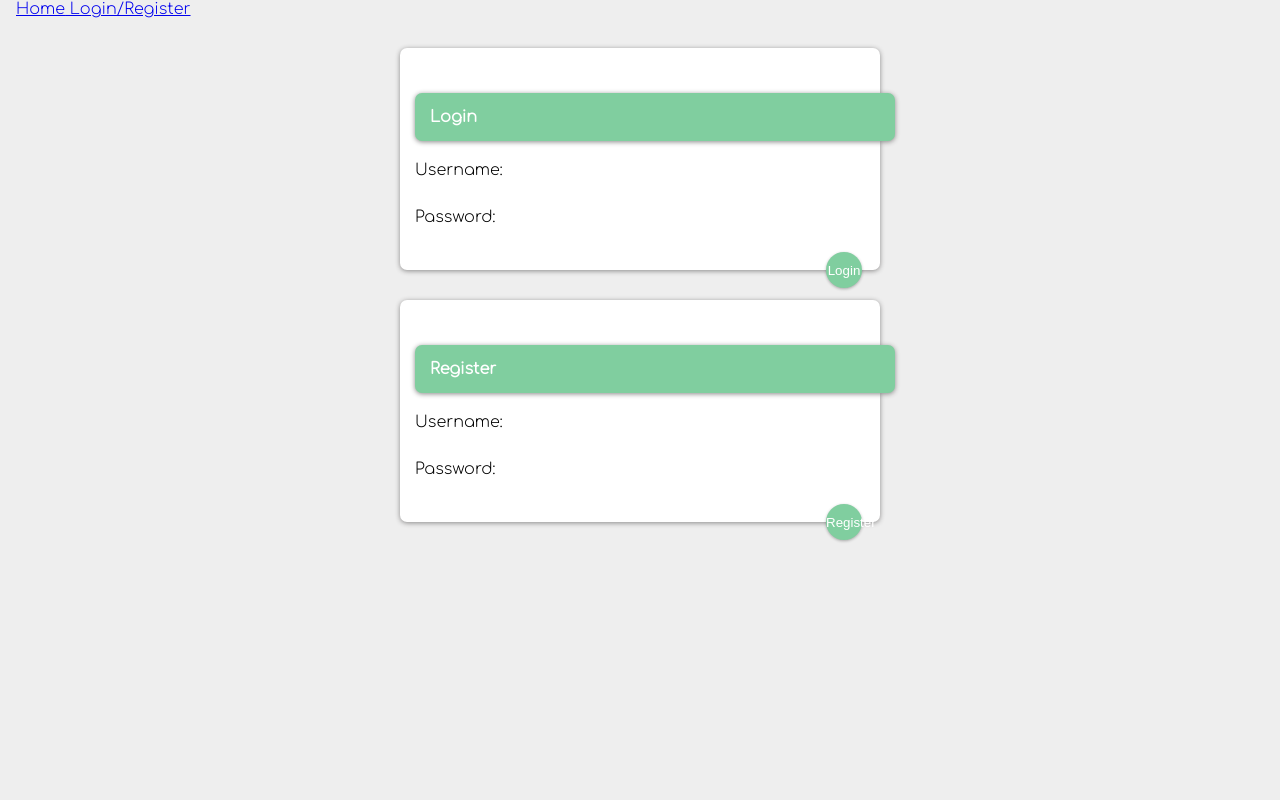
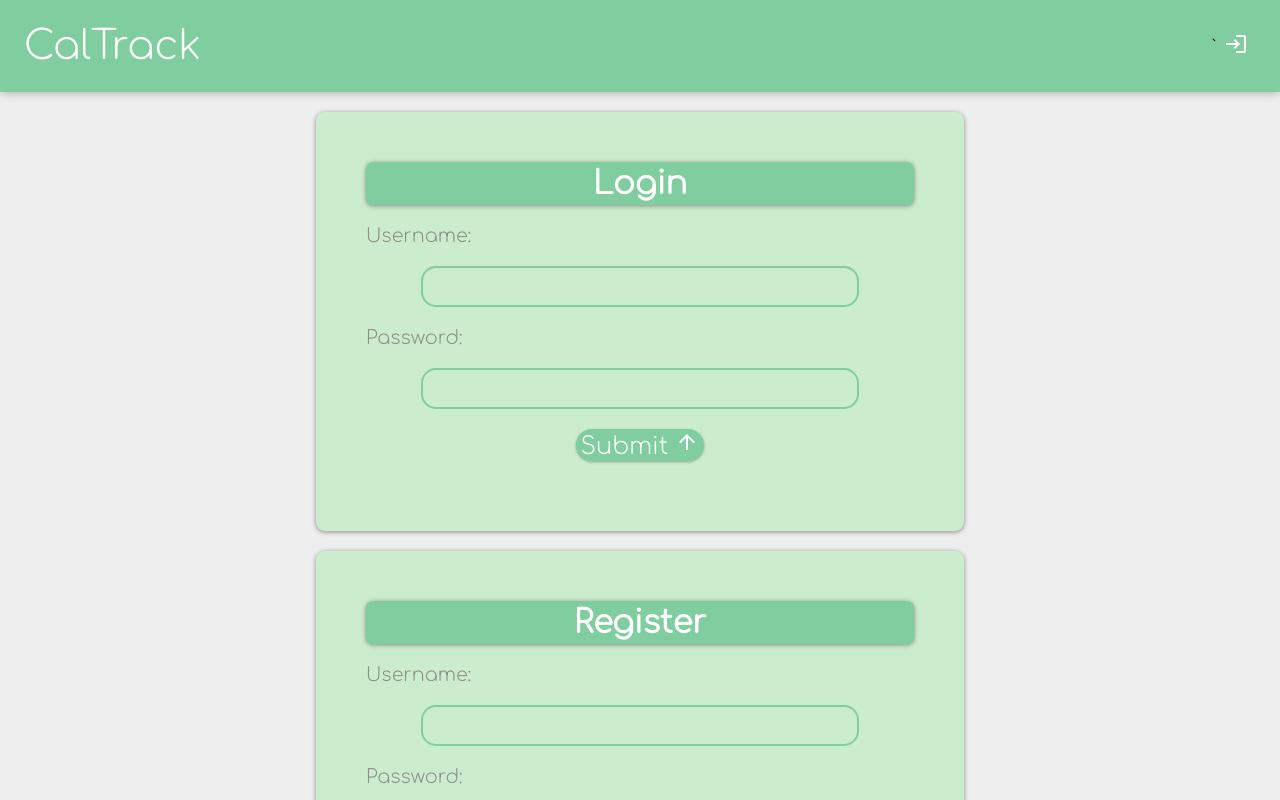
Before and after one commit to Seal5/CalTrack, a React (Create React App) app in the folder client/: page /auth in a window 1280 px wide. Shown: the top 800 px of the page. Built offline with nearby package versions, Linux system fonts and the light colour scheme.

Commit message:
CSS update

```diff
--- a/client/public/styles.css
+++ b/client/public/styles.css
@@ -23,13 +23,11 @@ header {
   padding: 16px 32px;
   box-shadow: 0 0 10px 0 rgba(0, 0, 0, 0.3);
 }
-
 header h1 {
   color: #fff;
   font-family: 'Comfortaa';
   font-weight: 200;
 }
-
 footer {
   position: fixed;
   text-align: center;
@@ -38,11 +36,11 @@ footer {
   height: 2.5rem;
 }
 
-footer p {
+footer {
   color: #ccc;
 }
 .output h2{
-  font-size: 1.0em;
+  font-size: 1.1em;
   color: #ffffff;
   position: relative;
   width: 480px;
@@ -68,6 +66,7 @@ footer p {
   word-wrap: break-word;
   color: 	#808080;
 }
+
 .dishTitle {
   background: #80CE9F;
   color: #ffffff;
@@ -78,16 +77,86 @@ footer p {
   margin: 16px;
   float: left;
 }
+
+.auth-container form{
+  position: relative;
+  width: 40.5rem;
+  margin: 20px auto 20px auto;
+  background: #cbedcd;
+  padding: 50px;
+  border-radius: 9px;
+  box-shadow: 0 1px 5px rgb(138, 137, 137);
+}
+
+.auth-container h2{
+  width: 100%;
+  text-align: center;
+  border: none;
+  padding: 4px;
+  outline: none;
+  font-size: 2em;
+  font-family: inherit;
+  resize: none;
+  margin-top: 0;
+}
+
+.auth-container input {
+  display: block; /* Change display to block or inline-block to apply flex properties */
+  margin: 0 auto;
+  width: 80%;
+  border: none;
+  padding: 8px;
+
+  outline: none;
+  font-size: 1.2em;
+  border-radius: 15px;
+  background-color: #cbedcd;
+  font-family: inherit;
+  resize: none;
+  border: 2px solid #80CE9F;
+  margin: 20px auto;
+}
+
+.auth-container label {
+  color: #8d8d8d;
+  font-size: 1.2em;
+  font-family: inherit;
+  resize: none;
+}
+
+.auth-container button {
+  display: block;
+  margin: 0 auto;
+  position: flex;
+  background: #80CE9F;
+  color: #fff;
+  border: none;
+  border-radius: 20px;
+  width: 8.0rem;
+  height: 2.0rem;
+  font-size: 1.5rem;
+  box-shadow: 0 1px 3px rgba(0, 0, 0, 0.3);
+  cursor: pointer;
+  outline: none;
+  margin: 20px auto;
+  font-family: inherit;
+}
+
+.auth-container button:hover {
+  background-color: #2e9356;
+}
+
 .remaining {
-  font-size: 1.3em;
-  color: #ffffff;
+  font-size: 1.5em;
+  font-weight: bold;
+  color: #8d8d8d;
   text-align: center;
   position: relative;
   width: 480px;
   margin: 30px auto 20px auto;
-  background: #80CE9F;
+  background: #cbedcd;
   padding: 15px;
-  border-radius: 7px;
+  border-radius: 20px;
   box-shadow: 0 1px 5px rgb(138, 137, 137);
 }
 .mealCalorie {
@@ -112,7 +181,8 @@ footer p {
   cursor: pointer;
   outline: none;
 }
-form {
+
+form.data-input{
   position: relative;
   width: 480px;
   margin: 30px auto 20px auto;
@@ -121,7 +191,7 @@ form {
   border-radius: 7px;
   box-shadow: 0 1px 5px rgb(138, 137, 137);
 }
-form input {
+form.data-input input {
   width: 100%;
   border: none;
   padding: 4px;
@@ -130,7 +200,7 @@ form input {
   font-family: inherit;
   resize: none;
 }
-form button {
+form.data-input button {
   position: absolute;
   right: 18px;
   bottom: -18px;
@@ -138,9 +208,68 @@ form button {
   color: #fff;
   border: none;
   border-radius: 50%;
-  width: 36px;
-  height: 36px;
+  width: 2.0rem;
+  height: 2.0rem;
   box-shadow: 0 1px 3px rgba(0, 0, 0, 0.3);
   cursor: pointer;
   outline: none;
 }
+form.data-input button:hover {
+  background-color: #2e9356;
+}
+
+.submit {
+  position: absolute;
+  background: #80CE9F;
+  color: #fff;
+  border: none;
+  border-radius: 35%;
+  font-size: 1.0rem;
+  width: 5.5rem;
+  height: 3.5rem;
+  box-shadow: 0 1px 3px rgba(0, 0, 0, 0.3);
+  cursor: pointer;
+  outline: none;
+  left: 0;
+  right: 0;
+  margin: auto;
+}
+
+.navbar {
+  display: flex;
+  align-items: center;
+  justify-content: space-between;
+  background-color: #80CE9F;
+  margin: 0 -16px;
+  font-size: 10;
+  padding: 1.5rem 1.5rem;
+  box-shadow: 0 0 10px 0 rgba(0, 0, 0, 0.3);
+}
+
+.navbar a {
+  color: white;
+  text-decoration: none;
+  border-radius: 0px;
+  font-size: 1.0rem;
+  text-align: center;
+}
+
+.navbar a.big {
+  font-size: 2.5rem;
+  margin-right: auto;
+}
+
+.navbar button {
+  font-family: 'Comfortaa', sans-serif;
+  background-color: #80CE9F;
+  color: white;
+  border: none;
+  padding: 8px;
+  border-radius: 4px;
+  cursor: pointer;
+  text-align: center;
+}
+
+.navbar button:hover {
+  background-color: #2e9356;
+}
--- a/client/src/Components/Navbar.jsx
+++ b/client/src/Components/Navbar.jsx
@@ -1,6 +1,8 @@
 import { Link } from "react-router-dom";
 import { useCookies } from "react-cookie";
 import { useNavigate } from "react-router-dom";
+import LogoutIcon from "@mui/icons-material/Logout";
+import LoginIcon from "@mui/icons-material/Login";
 
 export const Navbar = () => {
   const [cookies, setCookie, removeCookie] = useCookies(["access_token"]);
@@ -13,14 +15,27 @@ export const Navbar = () => {
   };
   return (
     <div className="navbar">
-      <Link to="/">Home</Link>
+      <Link to="/" className="big">
+        CalTrack
+      </Link>
+      `
       {cookies.access_token ? (
-        <Link to="/Stats">Stats</Link>
-      ) : ("")}
+        <button>
+          <Link to="/Stats">Stats</Link>
+        </button>
+      ) : (
+        ""
+      )}
       {!cookies.access_token ? (
-        <Link to="/auth"> Login/Register </Link>
+        <button>
+          <Link className="login" to="/auth">
+            <LoginIcon />
+          </Link>
+        </button>
       ) : (
-        <button onClick={logout}> Logout </button>
+        <button className="logout" onClick={logout}>
+          <LogoutIcon />
+        </button>
       )}
     </div>
   );
--- a/client/src/Components/mainComp/CreateIngredient.jsx
+++ b/client/src/Components/mainComp/CreateIngredient.jsx
@@ -56,7 +56,7 @@ function sendIngredient(event) {
 // returning the ingredient list in an appropriate positio according to dish entree name
   return (
     <div>
-      <form>
+      <form className="data-input">
         <input
           type="text"
           placeholder="Dish name..."
--- a/client/src/Components/mainComp/CreateMeal.jsx
+++ b/client/src/Components/mainComp/CreateMeal.jsx
@@ -55,7 +55,7 @@ function CreateMeal(props) {
   // Returning the meal in an appropriate positio according to dish entree name
   return (
     <div>
-      <form>
+      <form className="data-input">
         <input
           placeholder="Dish name..."
           name="title"
--- a/client/src/Components/mainComp/NeededCalorie.jsx
+++ b/client/src/Components/mainComp/NeededCalorie.jsx
@@ -25,7 +25,7 @@ function NeededCalorie(props) {
 // Returning the ingredient list in an appropriate positio according to dish entree name
   return (
     <div>
-      <form>
+      <form className="data-input">
         <input
           placeholder="Daily calorie goal..."
           type="number"
--- a/client/src/Components/pages/Auth.jsx
+++ b/client/src/Components/pages/Auth.jsx
@@ -2,7 +2,7 @@ import React, { useState } from "react";
 import axios from "axios";
 import { useCookies } from "react-cookie";
 import { useNavigate } from 'react-router-dom'
-
+import ArrowUpwardIcon from "@mui/icons-material/ArrowUpward";
 
 export const Auth = () => {
     return (
@@ -109,8 +109,8 @@ const Form  = ({ username, setUsername, password, setPassword, title, onSubmit})
       <div className="auth-container">
         <form onSubmit={onSubmit}>
           <h2> {title} </h2>
-          <div className= "namebox">
-            <label htmlFor="username"> Username: </label>
+          <div className="namebox">
+              <label htmlFor="password"> Username: </label>
             <input
               type="text"
               id="username"
@@ -118,7 +118,7 @@ const Form  = ({ username, setUsername, password, setPassword, title, onSubmit})
               onChange={(event) => setUsername(event.target.value)}
             />
           </div>
-          <div className= "namebox">
+          <div className="namebox">
             <label htmlFor="password"> Password: </label>
             <input
               type="password"
@@ -127,7 +127,7 @@ const Form  = ({ username, setUsername, password, setPassword, title, onSubmit})
               onChange={(event) => setPassword(event.target.value)}
             />
           </div>
-          <button type="submit"> {title} </button>
+          <button type="submit"> Submit <ArrowUpwardIcon/>  </button>
         </form>
       </div>
     );
--- a/client/src/Components/pages/Home.jsx
+++ b/client/src/Components/pages/Home.jsx
@@ -171,12 +171,15 @@ export const Home = () => {
   // extracting the entire webpage
   return (
     <div className="output">
-      <Header />
-      <h2>Calories For {currentDate}</h2>
+      {/* <Header /> */}
       {remaining < 0 ? (
-        <p className="remaining">Calorie Lost Needed: {-remaining}</p>
+        <p className="remaining">
+          {-remaining} cal Extra for {currentDate}
+        </p>
       ) : (
-        <p className="remaining">Calorie Remaing: {remaining}</p>
+        <p className="remaining">
+          {remaining} cal Remaining for {currentDate}
+        </p>
       )}
       {output.map((value, index) => (
         <p className="mealCalorie" key={index}>
@@ -190,7 +193,12 @@ export const Home = () => {
       <CreateIngredient
         onAdd={(newIngredient) => handleAddIngredient(newIngredient, null)}
       />
-      <button onClick={handleSubmit}> Update </button>
+      {userID ? (
+        <button className="submit" onClick={handleSubmit}>
+          {" "}
+          Update{" "}
+        </button>
+      ) : null}
       <table>
         <tbody>
           {meal.map((row, rowIndex) => (
```
